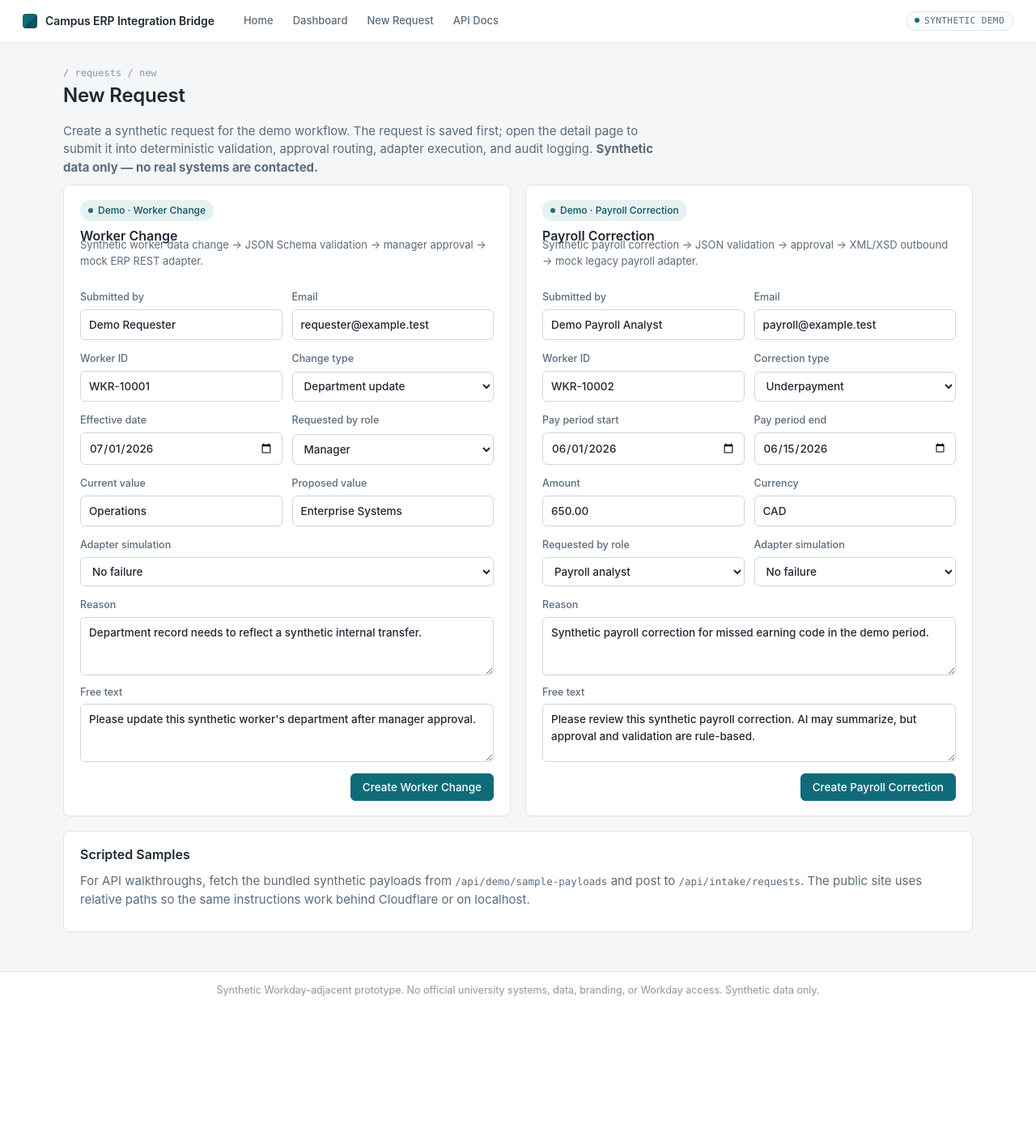
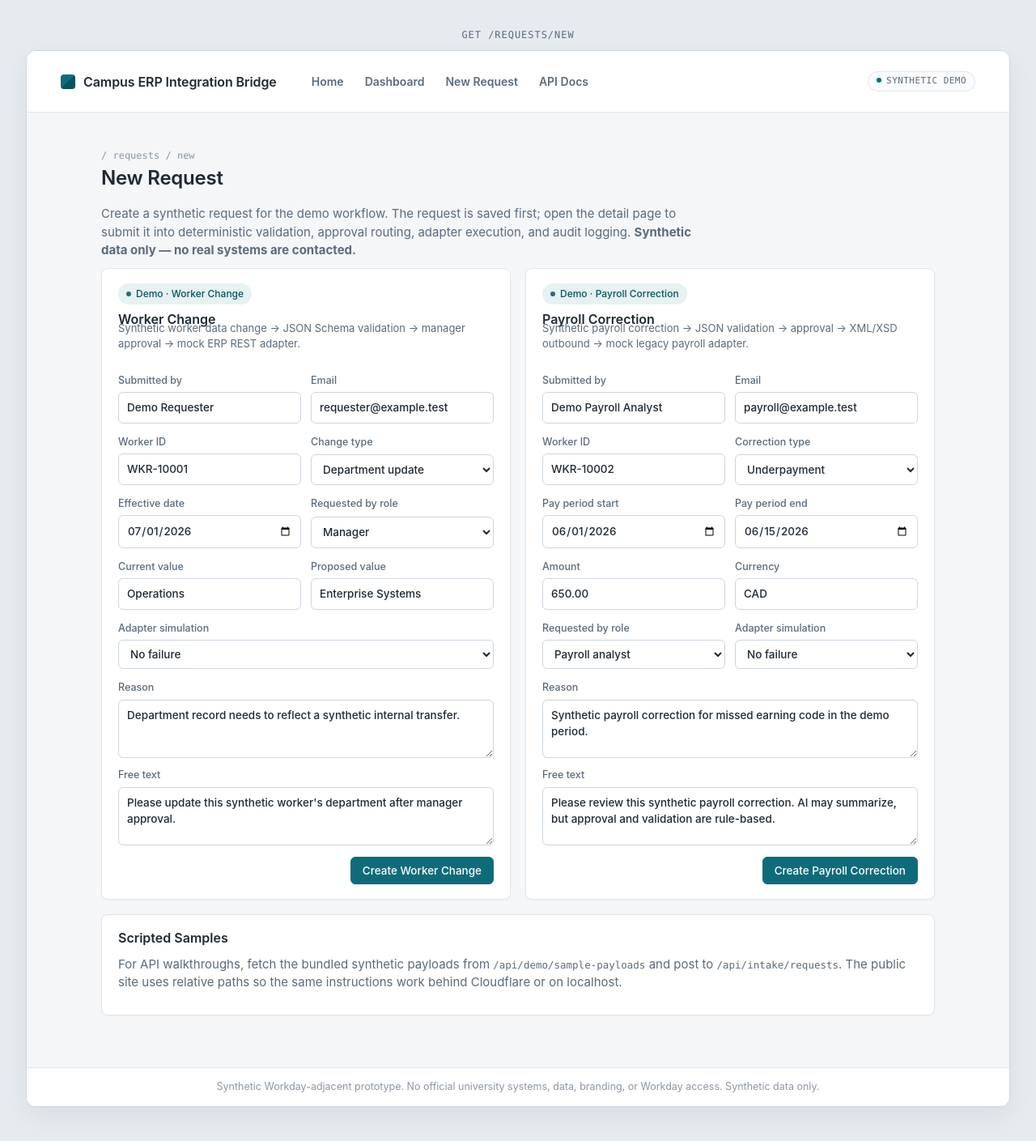
Before and after one commit to BenjaminGao2025/campus-erp-integration-bridge, a FastAPI app: page /requests/new in a window 1280 px wide. Shown: the whole page at 81% size. Before the commit the page ends 1230 px from the top, so only its background shows below. Run offline with FastAPI, Linux system fonts and the light colour scheme.

Commit message:
Align UI shell with preview design

```diff
--- a/app/static/styles.css
+++ b/app/static/styles.css
@@ -37,8 +37,35 @@
 }
 
 * { box-sizing: border-box; }
-body { margin: 0; min-height: 100vh; display: flex; flex-direction: column; }
-main.container { flex: 1; }
+body { margin: 0; min-height: 100vh; }
+body.app-page {
+  background: #e6ebf0;
+  padding: 34px 32px 42px;
+}
+.route-label {
+  max-width: calc(100vw - 64px);
+  margin: 0 auto 10px;
+  color: var(--text-muted);
+  font-family: var(--mono);
+  font-size: 12px;
+  letter-spacing: 0.08em;
+  text-align: center;
+  text-transform: uppercase;
+}
+.app-shell {
+  width: 100%;
+  max-width: calc(100vw - 64px);
+  min-height: calc(100vh - 96px);
+  margin: 0 auto;
+  display: flex;
+  flex-direction: column;
+  overflow: hidden;
+  background: var(--bg);
+  border: 1px solid var(--border-strong);
+  border-radius: 12px;
+  box-shadow: 0 12px 32px rgba(16, 24, 40, 0.06);
+}
+main.page-frame { flex: 1; }
 
 a { color: var(--accent); text-decoration: none; }
 a:hover { text-decoration: underline; }
@@ -53,8 +80,8 @@ p  { margin: 0 0 10px; }
 .topbar {
   display: flex;
   align-items: center;
-  gap: 18px;
-  padding: 10px 28px;
+  gap: 24px;
+  padding: 20px 42px;
   background: var(--surface);
   border-bottom: 1px solid var(--border);
 }
@@ -64,7 +91,7 @@ p  { margin: 0 0 10px; }
   gap: 10px;
   font-weight: 600;
   color: var(--text);
-  font-size: 14px;
+  font-size: 16px;
   letter-spacing: -0.005em;
 }
 .brand::before {
@@ -79,10 +106,10 @@ p  { margin: 0 0 10px; }
 .topbar nav { display: flex; gap: 4px; margin-left: 8px; }
 .topbar nav a {
   color: var(--text-muted);
-  padding: 6px 10px;
+  padding: 7px 11px;
   border-radius: var(--radius-sm);
-  font-size: 13px;
-  font-weight: 500;
+  font-size: 14px;
+  font-weight: 600;
 }
 .topbar nav a:hover { background: var(--surface-2); color: var(--text); text-decoration: none; }
 .topbar .spacer { flex: 1; }
@@ -112,6 +139,11 @@ p  { margin: 0 0 10px; }
   margin: 0 auto;
   padding: 28px 28px 48px;
   width: 100%;
+}
+.page-frame {
+  width: 100%;
+  max-width: none;
+  padding: 44px 92px 64px;
 }
 
 .page-head {
@@ -638,9 +670,20 @@ code { font-family: var(--mono); font-size: 12.5px; }
 }
 
 /* narrow screens */
-@media (max-width: 720px) {
+@media (max-width: 900px) {
+  body.app-page { padding: 0; }
+  .route-label { display: none; }
+  .app-shell {
+    max-width: none;
+    min-height: 100vh;
+    border: 0;
+    border-radius: 0;
+    box-shadow: none;
+  }
+  .page-frame { padding: 22px 16px 36px; }
   .container { padding: 18px 16px 32px; }
-  .topbar { padding: 10px 16px; flex-wrap: wrap; }
+  .topbar { padding: 12px 16px; flex-wrap: wrap; gap: 10px; }
+  .topbar .spacer { display: none; }
   .request-form .form-row { grid-template-columns: 1fr; }
   .page-head { flex-direction: column; align-items: flex-start; }
 }
--- a/app/templates/audit_timeline.html
+++ b/app/templates/audit_timeline.html
@@ -1,4 +1,5 @@
 {% extends "base.html" %}
+{% block route_label %}GET /requests/{{ item.id[:8] }}/audit{% endblock %}
 {% block content %}
 
 {% macro classify(event_type) -%}
--- a/app/templates/base.html
+++ b/app/templates/base.html
@@ -4,9 +4,11 @@
     <meta charset="utf-8">
     <meta name="viewport" content="width=device-width, initial-scale=1">
     <title>{% block title %}Campus ERP Integration Bridge{% endblock %}</title>
-    <link rel="stylesheet" href="/static/styles.css">
+    <link rel="stylesheet" href="/static/styles.css?v=20260523-ui-shell">
   </head>
-  <body>
+  <body class="app-page">
+    <div class="route-label">{% block route_label %}GET /{% endblock %}</div>
+    <div class="app-shell">
       <header class="topbar">
         <a class="brand" href="/">Campus ERP Integration Bridge</a>
         <nav>
@@ -16,13 +18,14 @@
           <a href="/docs">API Docs</a>
         </nav>
         <span class="spacer"></span>
-      <span class="env-badge" title="Synthetic demo environment — no real systems"><span class="dot"></span>Synthetic Demo</span>
+        <span class="env-badge" title="Synthetic demo environment - no real systems"><span class="dot"></span>Synthetic Demo</span>
       </header>
-    <main class="container">
+      <main class="page-frame">
         {% block content %}{% endblock %}
       </main>
       <footer class="footer">
         Synthetic Workday-adjacent prototype. No official university systems, data, branding, or Workday access. Synthetic data only.
       </footer>
+    </div>
   </body>
 </html>
--- a/app/templates/dashboard.html
+++ b/app/templates/dashboard.html
@@ -1,4 +1,5 @@
 {% extends "base.html" %}
+{% block route_label %}GET /dashboard{% endblock %}
 {% block content %}
 
 <div class="page-head">
--- a/app/templates/index.html
+++ b/app/templates/index.html
@@ -1,4 +1,5 @@
 {% extends "base.html" %}
+{% block route_label %}GET /{% endblock %}
 {% block content %}
 
 {% macro status_pill(status) -%}
--- a/app/templates/request_detail.html
+++ b/app/templates/request_detail.html
@@ -1,4 +1,5 @@
 {% extends "base.html" %}
+{% block route_label %}GET /requests/{{ item.id[:8] }}{% endblock %}
 {% block content %}
 
 {% macro status_pill(status) -%}
--- a/app/templates/request_form.html
+++ b/app/templates/request_form.html
@@ -1,4 +1,5 @@
 {% extends "base.html" %}
+{% block route_label %}GET /requests/new{% endblock %}
 {% block content %}
 
 <div class="page-head">
```
Lines whose indentation alone changed are shown as unchanged.
